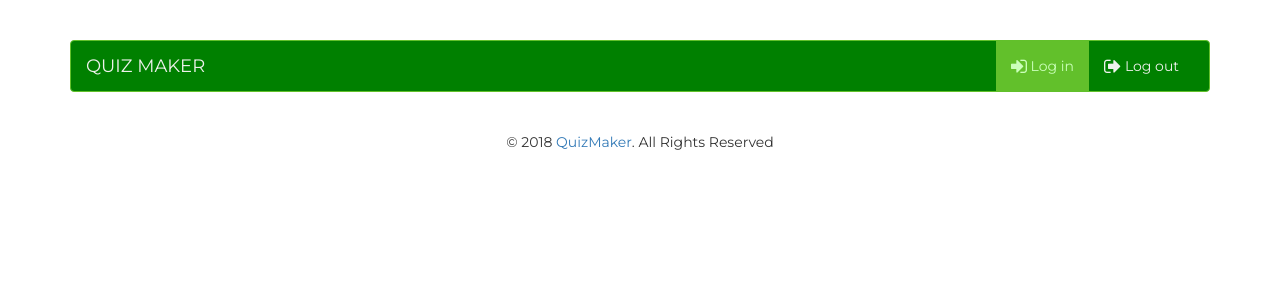
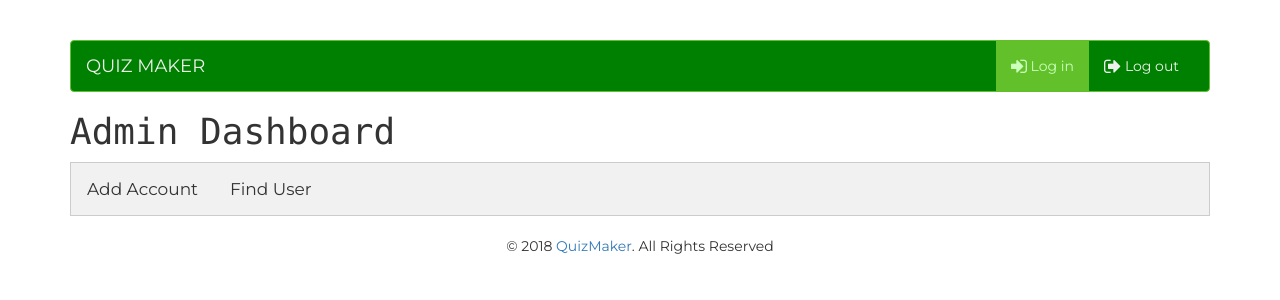
Before and after one commit to nguyenkhanhnam/QuizMaker, a PHP site: page /dashboard/admin.php in a window 1280 px wide. Shown: the top 300 px of the page. Run offline with PHP 8.4, Linux system fonts and the light colour scheme; some web fonts are replaced.

Commit message:
update admin dasboard
just a little bit

```diff
--- a/htdocs/assignment/css/style.css
+++ b/htdocs/assignment/css/style.css
@@ -29,6 +29,48 @@ However, delay the fade out process for 2.5 seconds */
   animation: fadein 0.5s, fadeout 0.5s 2.5s;
 }
 
+.dashboard-name {
+  font-family: "Lucida Console", Monaco, monospace;
+  font-size: 15dp;
+}
+
+/* Style the tab */
+.tab {
+  overflow: hidden;
+  border: 1px solid #ccc;
+  background-color: #f1f1f1;
+}
+
+/* Style the buttons inside the tab */
+.tab button {
+  background-color: inherit;
+  float: left;
+  border: none;
+  outline: none;
+  cursor: pointer;
+  padding: 14px 16px;
+  transition: 0.3s;
+  font-size: 17px;
+}
+
+/* Change background color of buttons on hover */
+.tab button:hover {
+  background-color: #ddd;
+}
+
+/* Create an active/current tablink class */
+.tab button.active {
+  background-color: #ccc;
+}
+
+/* Style the tab content */
+.tabcontent {
+  display: none;
+  padding: 6px 12px;
+  border: 1px solid #ccc;
+  border-top: none;
+}
+
 /* Animations to fade the snackbar in and out */
 @-webkit-keyframes fadein {
   from {bottom: 0; opacity: 0;}
--- a/htdocs/assignment/dashboard/admin.php
+++ b/htdocs/assignment/dashboard/admin.php
@@ -24,12 +24,52 @@
   <div class="container">
     <header>
       <?php include_once "../share/header.php" ?>
+      <h1 class= "dashboard-name">Admin Dashboard</h1>
     </header>
 
 
+    <div class="tab">
+      <button class="tablinks" onclick="openTab(event, 'add-account')">Add Account</button>
+      <button class="tablinks" onclick="openTab(event, 'find-user')">Find User</button>
+    </div>
+
+  <div id="add-account form-center" class="tabcontent">
+    <form id= "login-form" method= "POST" action= "">
+      <div class="form-group">
+        <label for="username">Username</label>
+        <div class="input-group">
+          <span class="input-group-addon">
+            <i class="fa fa-user-circle fa-lg" aria-hidden="true"></i>
+          </span>
+          <input type="text" class="form-control" id="username" placeholder="Username" name="username" required>
+        </div>
+      </div>
+    </form>
+  </div>
+
+  <div id="find-user" class="tabcontent">
+    <h3>Paris</h3>
+    <p>Paris is the capital of France.</p>
+  </div>
 
     <footer>
       <?php include_once "../share/footer.php" ?>
     </footer>
   </div>
 </body>
+
+<script>
+function openTab(evt, tabName) {
+    var i, tabcontent, tablinks;
+    tabcontent = document.getElementsByClassName("tabcontent");
+    for (i = 0; i < tabcontent.length; i++) {
+        tabcontent[i].style.display = "none";
+    }
+    tablinks = document.getElementsByClassName("tablinks");
+    for (i = 0; i < tablinks.length; i++) {
+        tablinks[i].className = tablinks[i].className.replace(" active", "");
+    }
+    document.getElementById(tabName).style.display = "block";
+    evt.currentTarget.className += " active";
+}
+</script>
```
